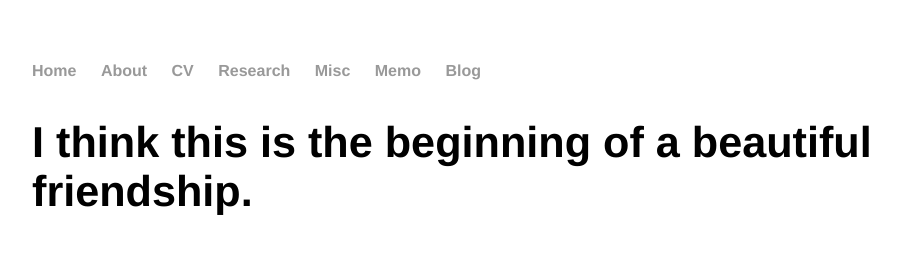
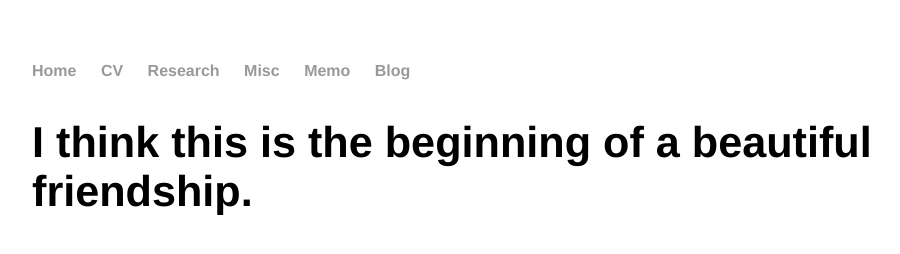
Before and after one commit to shenglih/shenglih.github.io, a Jekyll site: the page built from teaching/webpage.html, in a window 1280 px wide. Shown: the top 254 px of the page, without its empty margins (160-1060 px from the left). Built offline with Jekyll 4.4.1, drawn with Linux system fonts in a browser that asks for light colours.

Commit message:
Update default.html

```diff
--- a/_layouts/default.html
+++ b/_layouts/default.html
@@ -149,7 +149,7 @@
     <nav>
 	    		<ul>
 	        		<li><a href="/">Home</a></li>
-		        	<li><a href="/About">About</a></li>
+		        	<!--<li><a href="/About">About</a></li>-->
 	        		<li><a href="/CV">CV</a></li>
 	        		<!--<li><a href="/teaching">Teaching</a></li>-->
 				<li><a href="/research">Research</a></li>
```
